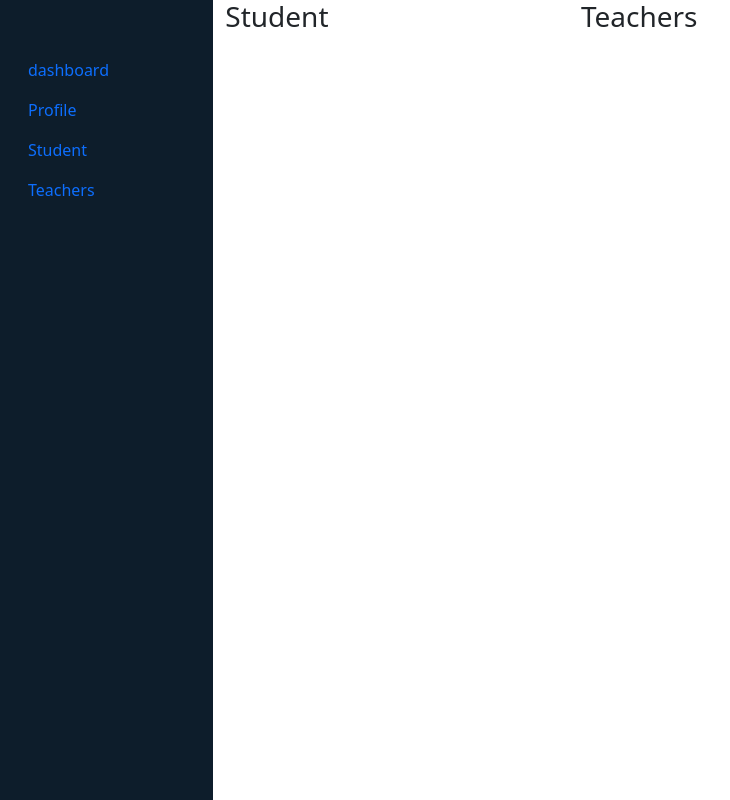
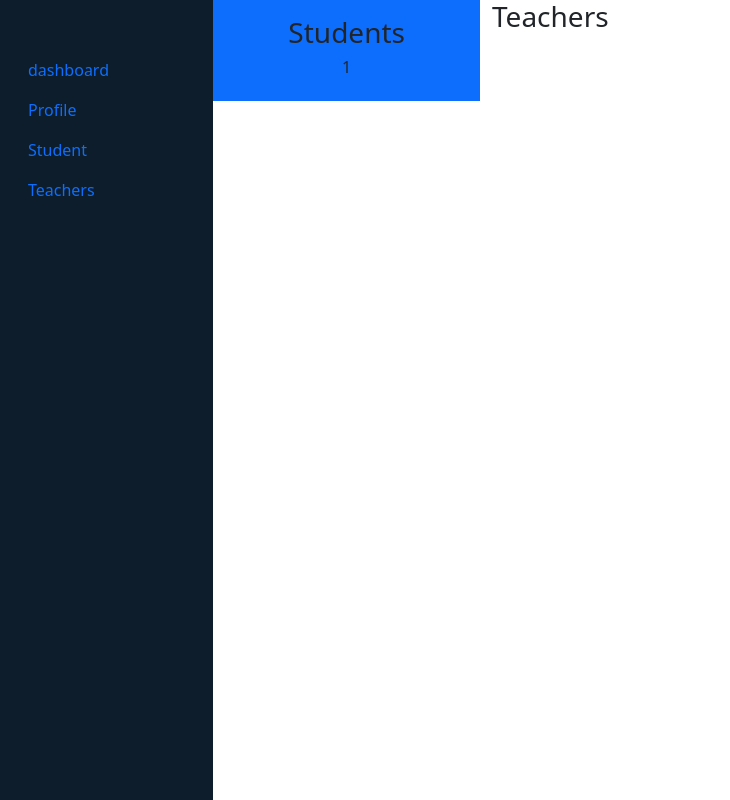
Before and after one commit to amitsaini95/SchoolManagementSystem, a Django app: template SchoolPro/SchoolApp/templates/dashboard.html in a window 1280 px wide. Shown: the whole page, without its empty margins (0-730 px from the left). Run offline with Django 5.2, Linux system fonts and the light colour scheme; the template is opened without the code that fills it: most values are stand-ins (such as "Sample title", 1, 10 or a date in 2020); some libraries are stand-ins or nearby versions.

Commit message:
add student in schoolProfile Model

```diff
--- a/SchoolPro/SchoolApp/models.py
+++ b/SchoolPro/SchoolApp/models.py
@@ -1,5 +1,6 @@
 from django.db import models
 from django.contrib.auth.models import User
+from StudentApp.models import StudentProfileModel
 # Create your models here.
 class SchoolProfileModel(models.Model):
     admin=models.ForeignKey(User, on_delete=models.CASCADE)
@@ -7,6 +8,7 @@ class SchoolProfileModel(models.Model):
     code=models.IntegerField()
     SchoolEmail=models.EmailField(max_length=100)
     SchoolPhoneNo=models.IntegerField()
+    students=models.ManyToManyField(StudentProfileModel,related_name="Students")
     SchoolAddress=models.TextField()
     SchoolEmail=models.EmailField(max_length=100)
     PrincipleName=models.CharField(max_length=100)
--- a/SchoolPro/SchoolApp/templates/dashboard.html
+++ b/SchoolPro/SchoolApp/templates/dashboard.html
@@ -1,11 +1,11 @@
 {% extends 'core.html' %}
 {% block DashBoard %}
-<div class="row ">
-    <div class="col-4">
-        <h3>Student</h3>
-        <h6></h6>
+<div class="row  ">
+    <div class="col-3 bg-primary text-center py-3">
+        <h3>Students</h3>
+        <h6>{{schoolstudentCount}}</h6>
     </div>
-      <div class="col-4">
+      <div class="col-3">
         <h3>Teachers</h3>
         <h6></h6>
     </div>
--- a/SchoolPro/StudentApp/models.py
+++ b/SchoolPro/StudentApp/models.py
@@ -1,5 +1,5 @@
 from django.db import models
-from SchoolApp.models import SchoolProfileModel
+from SchoolApp.models import *
 from django.contrib.auth.models import User
 # Create your models here.
 GENDER=(
@@ -13,7 +13,7 @@ class StudentProfileModel(models.Model):
     age=models.IntegerField()
     gender=models.CharField(max_length=10,choices=GENDER)
     phoneNo=models.IntegerField()
-    schoolName=models.ForeignKey(SchoolProfileModel, on_delete=models.CASCADE)
+    schoolName=models.ForeignKey('SchoolApp.SchoolProfileModel', on_delete=models.CASCADE,related_name="schoolName")
     email=models.EmailField(max_length=100)
 
     def __str__(self):
```
Also changed, not shown: SchoolPro/SchoolApp/views.py (+6 -1 lines), SchoolPro/SchoolApp/migrations/0002_schoolprofilemodel_students.py (added), SchoolPro/StudentApp/migrations/0002_alter_studentprofilemodel_schoolname.py (added), SchoolPro/db.sqlite3.
